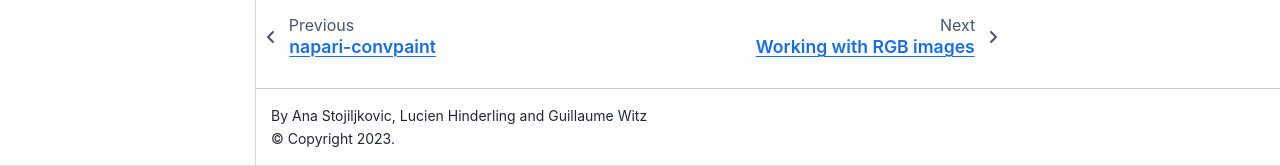
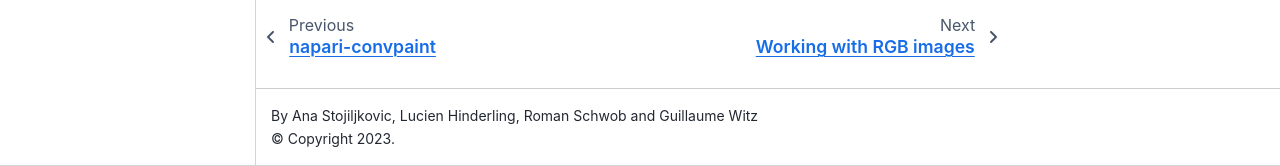
Before and after one commit to guiwitz/napari-convpaint, a Jupyter Book: the page built from book/Installation.ipynb, in a window 1280 px wide. Shown: the part 734-900 px from the top of the page. Built offline with Jupyter Book 1.0.4 settings and Sphinx 7.4.7 and the Sphinx Book theme 1.1.4, drawn with Linux system fonts in a browser that asks for light colours; pages that are not in the unit, such as notebooks, are missing from menus.

Commit message:
add py 3.12 in more places; add pyqt5 as optional install; add Roman as author :)

```diff
--- a/_config.yml
+++ b/_config.yml
@@ -1,5 +1,5 @@
 title: napari-convpaint
-author: Ana Stojiljkovic, Lucien Hinderling and Guillaume Witz
+author: Ana Stojiljkovic, Lucien Hinderling, Roman Schwob and Guillaume Witz
 logo: images/logo.png
 
 execute:
--- a/setup.cfg
+++ b/setup.cfg
@@ -74,6 +74,9 @@
 cellpose =
     cellpose
 
+qt =
+    pyqt5
+
 [options.entry_points]
 napari.manifest =
     napari-convpaint = napari_convpaint:napari.yml
```
Also changed, not shown: 2 other files.
